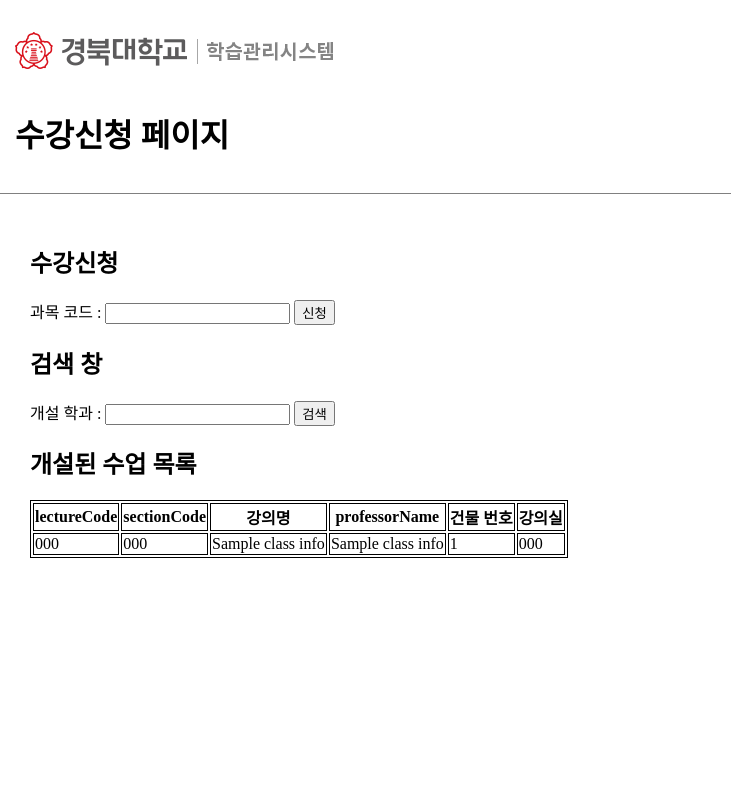
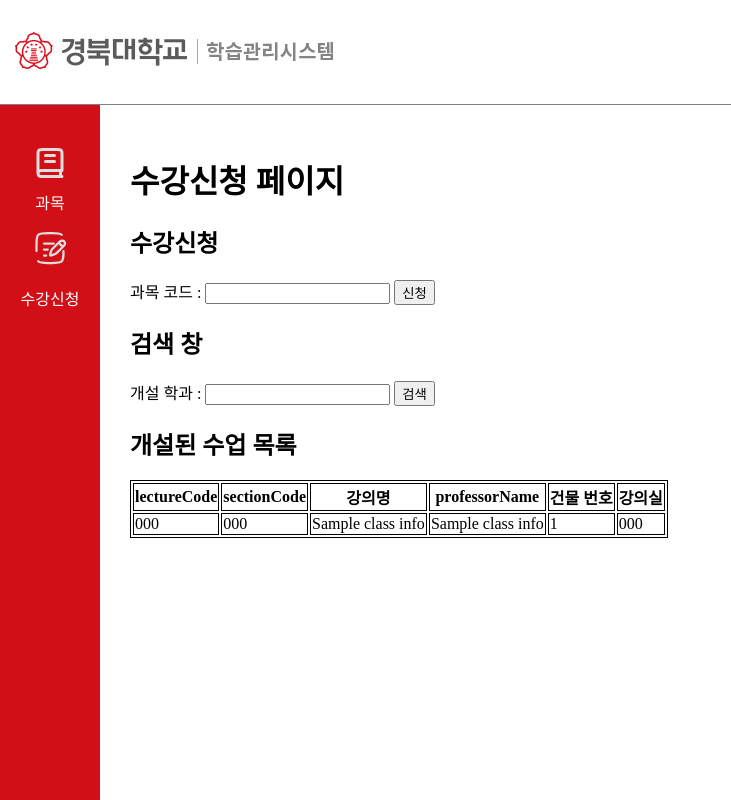
Before and after one commit to gidskql6671/database-team-project, a Spring app: page /sugang in a window 1280 px wide. Shown: the whole page, without its empty margins (0-731 px from the left). Run offline with Thymeleaf, Linux system fonts and the light colour scheme; the template is opened without the code that fills it: most values are stand-ins (such as "Sample title", 1, 10 or a date in 2020); data that the repository does not hold is empty; database files in the repository are not loaded.

Commit message:
UI 통일성 추가

```diff
--- a/src/main/resources/static/css/class/post.css
+++ b/src/main/resources/static/css/class/post.css
@@ -1,11 +1,8 @@
-main {
-    padding: 30px;
-}
-
 .container_post {
     border: 1px solid black;
     border-radius: 5px;
     padding: 30px;
+    width: 970px;
 
     font-size: larger;
 }
--- a/src/main/resources/templates/sugang.html
+++ b/src/main/resources/templates/sugang.html
@@ -9,9 +9,23 @@
 <body>
 	<header>
 		<a href="/"> <img src="/image/lms.png" /> </a>
+	</header>
+
+	<div class="container_whole">
+		<nav class="nav_sidebar">
+			<a th:href="@{/class}">
+				<img class="nav_image" alt="과목" src="/image/book.svg">
+				<p class="nav_name">과목</p>
+			</a>
+			<a th:href="@{/sugang}">
+				<img class="nav_image" alt="수강신청" src="/image/sugang.svg">
+				<p>수강신청</p>
+			</a>
+
+		</nav>
+
+		<main>
 			<h1> 수강신청 페이지 </h1>
-</header>
-<main>
 			<div class="sugang_container">
 				<h2> 수강신청 </h2>
 				<form>
@@ -56,8 +70,6 @@
 				</div>
 			</div>
 		</main>
-<footer>
-
-</footer>
+	</div>
 </body>
 </html>
```
Also changed, not shown: src/main/resources/templates/class.html (+14 -4 lines), src/main/resources/templates/class/post.html (+14 -4 lines). Lines whose indentation alone changed are shown as unchanged.
